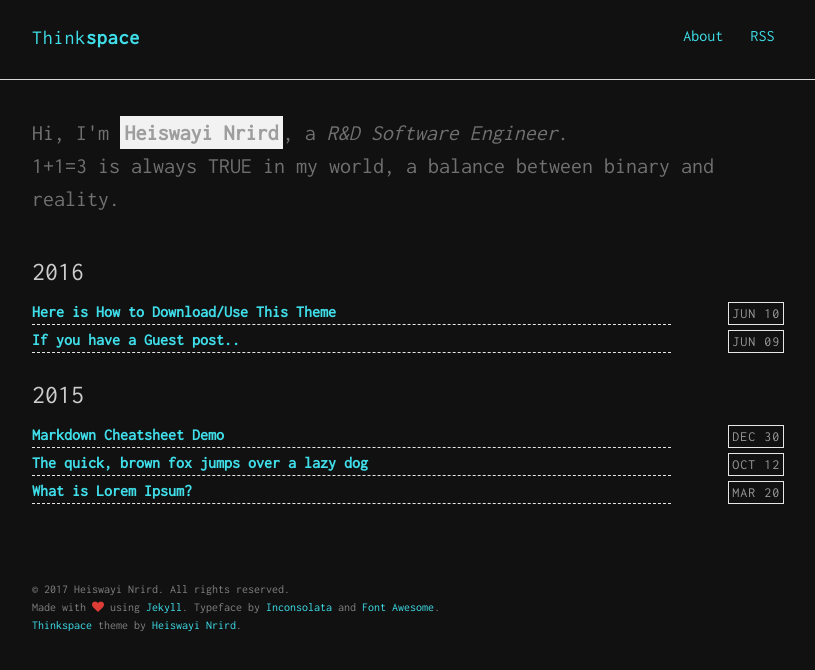
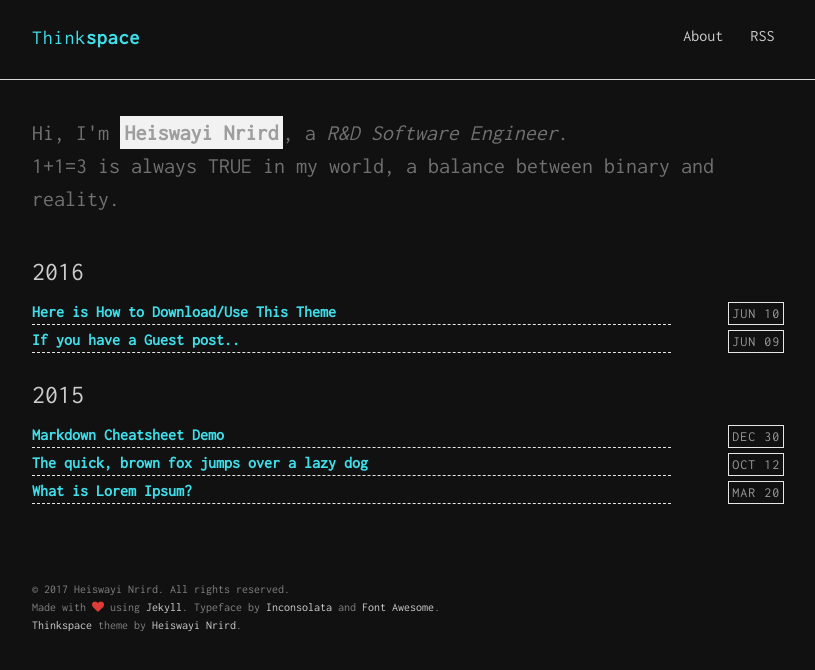
Before and after one commit to user-upworker/thinkspace, a Jekyll site: the page built from index.html, in a window 1280 px wide. Shown: the top 670 px of the page, without its empty margins (232-1047 px from the left). Built offline with Jekyll 4.4.1, drawn with Linux system fonts in a browser that asks for light colours.

Commit message:
Update _layout.scss

```diff
--- a/assets/scss/_layout.scss
+++ b/assets/scss/_layout.scss
@@ -55,7 +55,8 @@ hr {
 }
 
 .link {
-  color: $light-blue;//$blue-color;
+  //color: $blue-color;
+  color: $light-gray-color;
   padding-bottom: .05em;
   border-bottom: 2px solid transparent;
 
@@ -64,7 +65,8 @@ hr {
   &:hover,
   &:focus,
   &:active {
-    border-bottom: 2px solid $light-blue;//$blue-color;
+    //border-bottom: 2px solid $blue-color;
+    border-bottom: 2px solid $light-blue;
   }
 }
 
```
